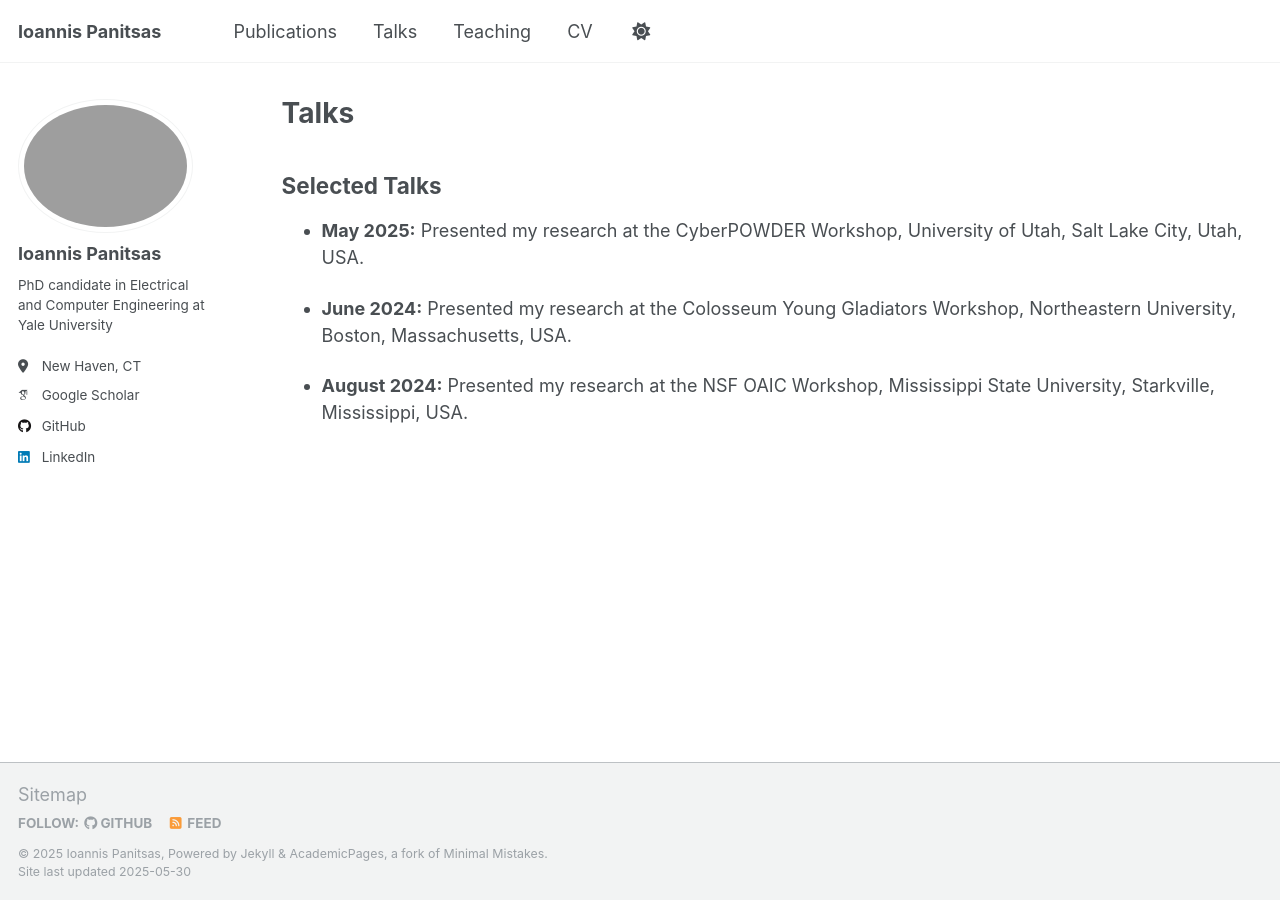
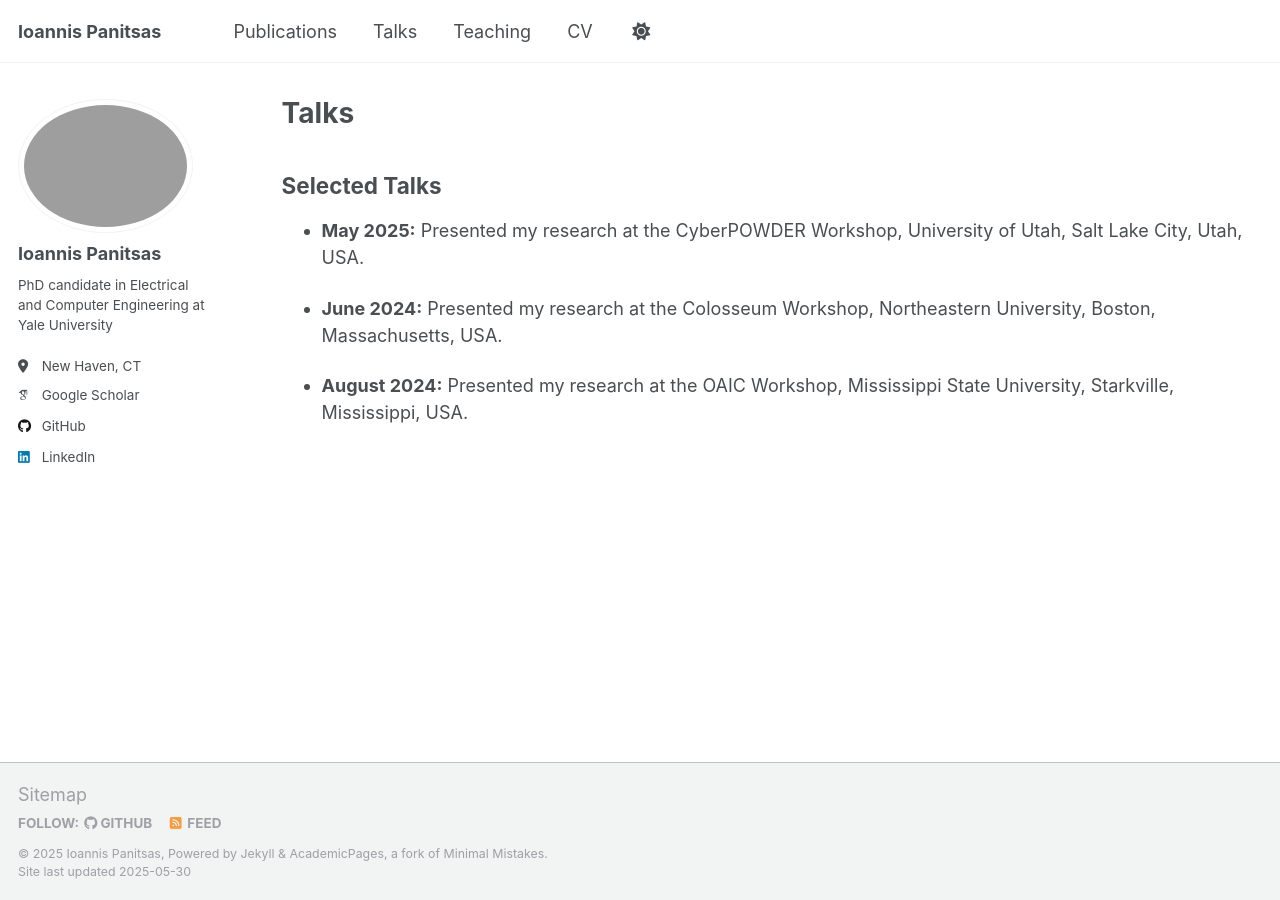
Before and after one commit to panitsasi/panitsasi.github.io, a Jekyll site: the page built from _pages/talks.md, in a window 1280 px wide. Built offline with Jekyll 4.4.1, drawn with Linux system fonts in a browser that asks for light colours; some web fonts are replaced.

Commit message:
Updated the index page

```diff
--- a/_pages/talks.md
+++ b/_pages/talks.md
@@ -9,6 +9,6 @@
 
 * **May 2025:** Presented my research at the CyberPOWDER Workshop, University of Utah, Salt Lake City, Utah, USA.
 
-* **June 2024:** Presented my research at the Colosseum Young Gladiators Workshop, Northeastern University, Boston, Massachusetts, USA.
+* **June 2024:** Presented my research at the Colosseum Workshop, Northeastern University, Boston, Massachusetts, USA.
 
-* **August 2024:** Presented my research at the NSF OAIC Workshop, Mississippi State University, Starkville, Mississippi, USA.
+* **August 2024:** Presented my research at the OAIC Workshop, Mississippi State University, Starkville, Mississippi, USA.
```
